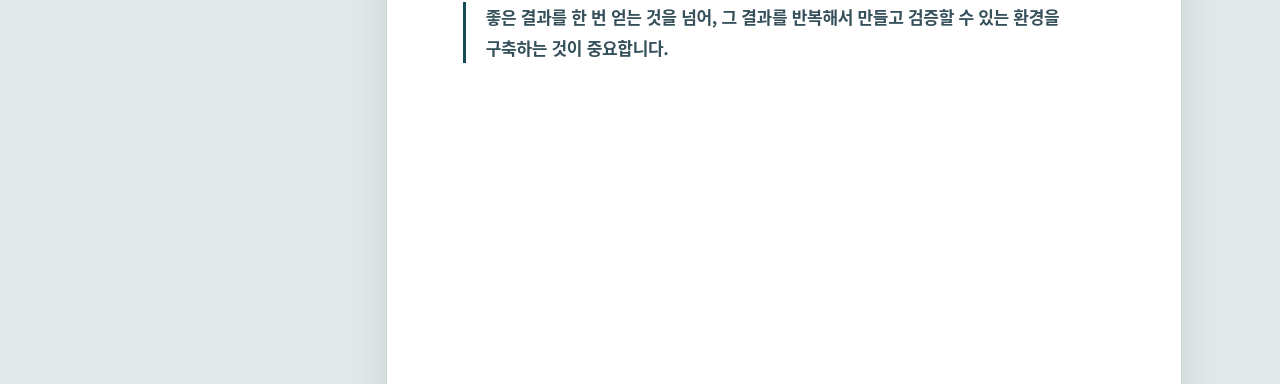
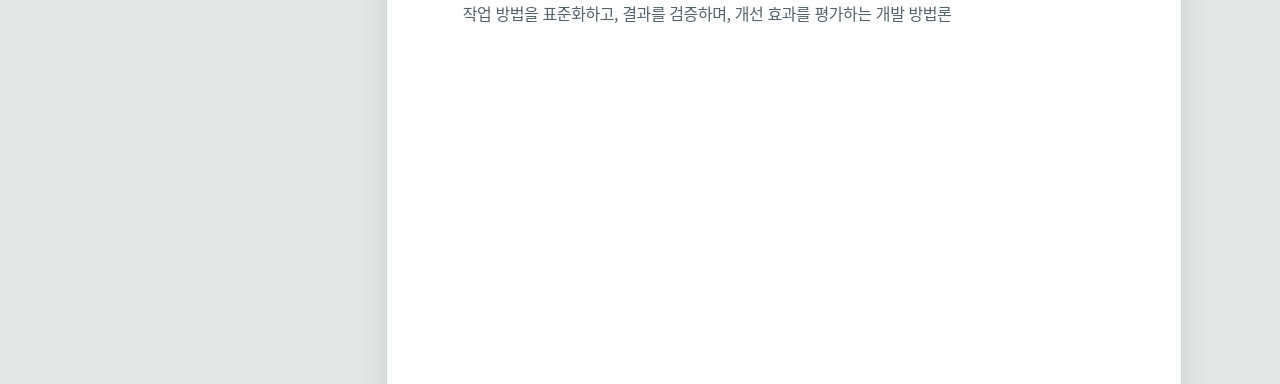
Before and after one commit to brainz-thbak/ai-skills-and-loop-lecture, a website built with Vite: page index.html in a window 1280 px wide. Shown: the part 716-1100 px from the top of the page. Built offline with nearby package versions, Linux system fonts and the light colour scheme.

Commit message:
표지의 강조 문구 제거
Co-Authored-By: Claude Opus 5.5 <noreply@anthropic.com>

```diff
--- a/index.html
+++ b/index.html
@@ -23,7 +23,6 @@
 <header class="hero"><div class="eyebrow">A practical lecture on agent engineering</div>
 <h1><span>스킬과 피드백 루프로</span><span>품질 높이기</span></h1>
 <p class="hero-subtitle">작업 방법을 표준화하고, 결과를 검증하며, 개선 효과를 평가하는 개발 방법론</p>
-<p class="hero-statement">좋은 결과를 한 번 얻는 것을 넘어, 그 결과를 반복해서 만들고 검증할 수 있는 환경을 구축하는 것이 중요합니다.</p>
 </header>
 </section>
 <!-- lecture:sections -->
```
